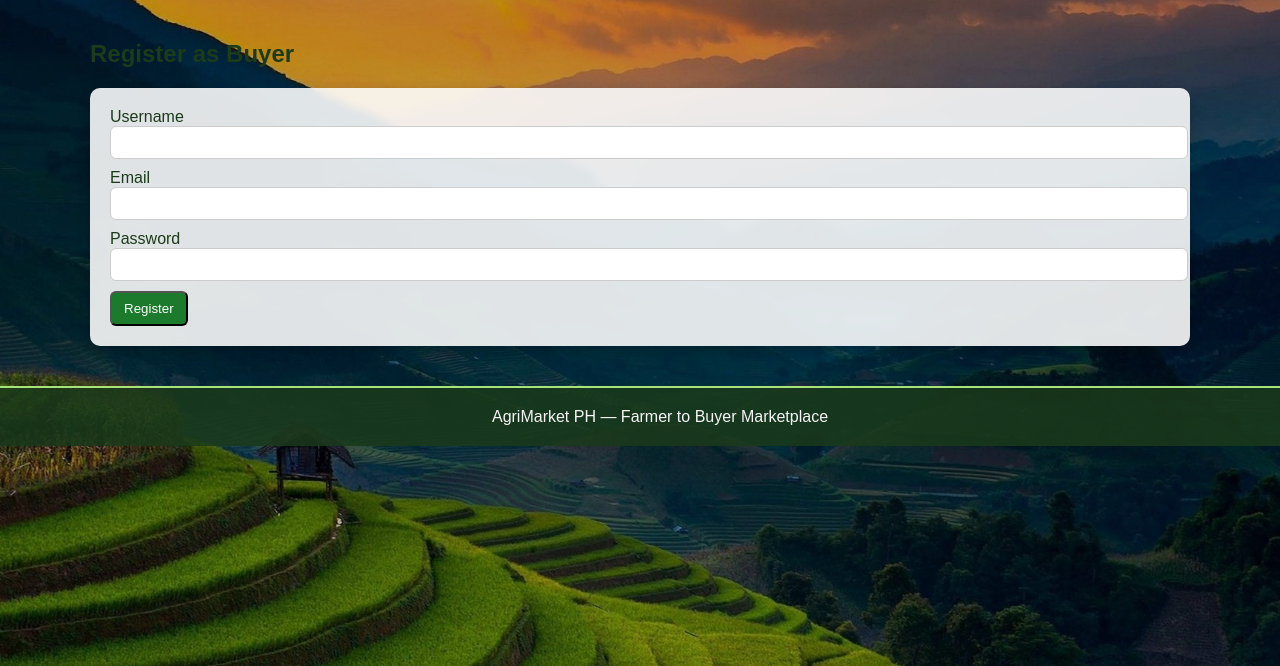
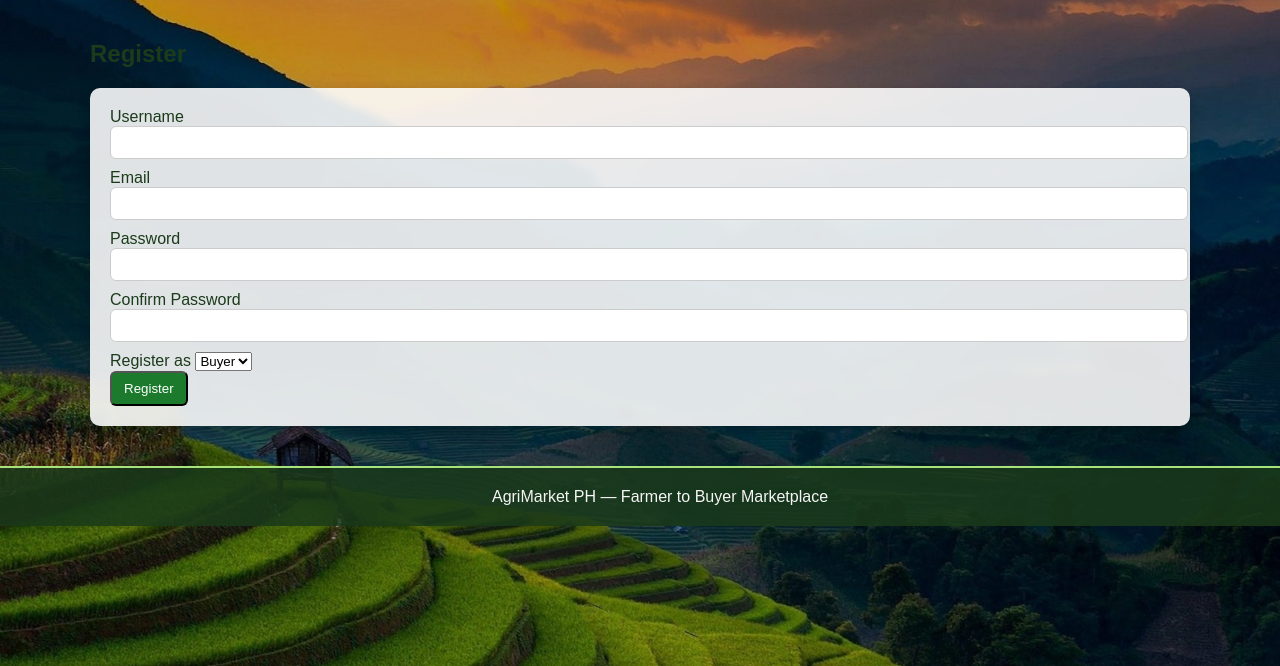
Before and after one commit to gabrielvldzz/agrimarket-ph, a Flask app: page /register in a window 1280 px wide. Shown: the part 60-726 px from the top of that part. Run offline with Flask 3, Linux system fonts and the light colour scheme; the page is wider than the window, and the part outside it is not shown.

Commit message:
Fix: add confirm_password and role fields to register.html

```diff
--- a/templates/register.html
+++ b/templates/register.html
@@ -1,11 +1,58 @@
 {% extends 'base.html' %}
 {% block content %}
-<h2>Register as Buyer</h2>
-<form method="POST">
+<h2>Register</h2>
+
+<form method="POST" class="form-box">
   {{ form.hidden_tag() }}
-  <div class="form-row">{{ form.username.label }} {{ form.username() }}</div>
-  <div class="form-row">{{ form.email.label }} {{ form.email() }}</div>
-  <div class="form-row">{{ form.password.label }} {{ form.password() }}</div>
+
+  <div class="form-row">
+    {{ form.username.label }}
+    {{ form.username() }}
+    {% for error in form.username.errors %}
+      <span style="color:red;">{{ error }}</span>
+    {% endfor %}
+  </div>
+
+  <div class="form-row">
+    {{ form.email.label }}
+    {{ form.email() }}
+    {% for error in form.email.errors %}
+      <span style="color:red;">{{ error }}</span>
+    {% endfor %}
+  </div>
+
+  <div class="form-row">
+    {{ form.password.label }}
+    {{ form.password() }}
+    {% for error in form.password.errors %}
+      <span style="color:red;">{{ error }}</span>
+    {% endfor %}
+  </div>
+
+  <div class="form-row">
+    {{ form.confirm_password.label }}
+    {{ form.confirm_password() }}
+    {% for error in form.confirm_password.errors %}
+      <span style="color:red;">{{ error }}</span>
+    {% endfor %}
+  </div>
+
+  <div class="form-row">
+    {{ form.role.label }}
+    {{ form.role() }}
+    {% for error in form.role.errors %}
+      <span style="color:red;">{{ error }}</span>
+    {% endfor %}
+  </div>
+
   {{ form.submit(class_='btn') }}
 </form>
+
+{% with messages = get_flashed_messages(with_categories=true) %}
+  {% if messages %}
+    {% for category, message in messages %}
+      <div class="flash {{ category }}">{{ message }}</div>
+    {% endfor %}
+  {% endif %}
+{% endwith %}
 {% endblock %}
```
